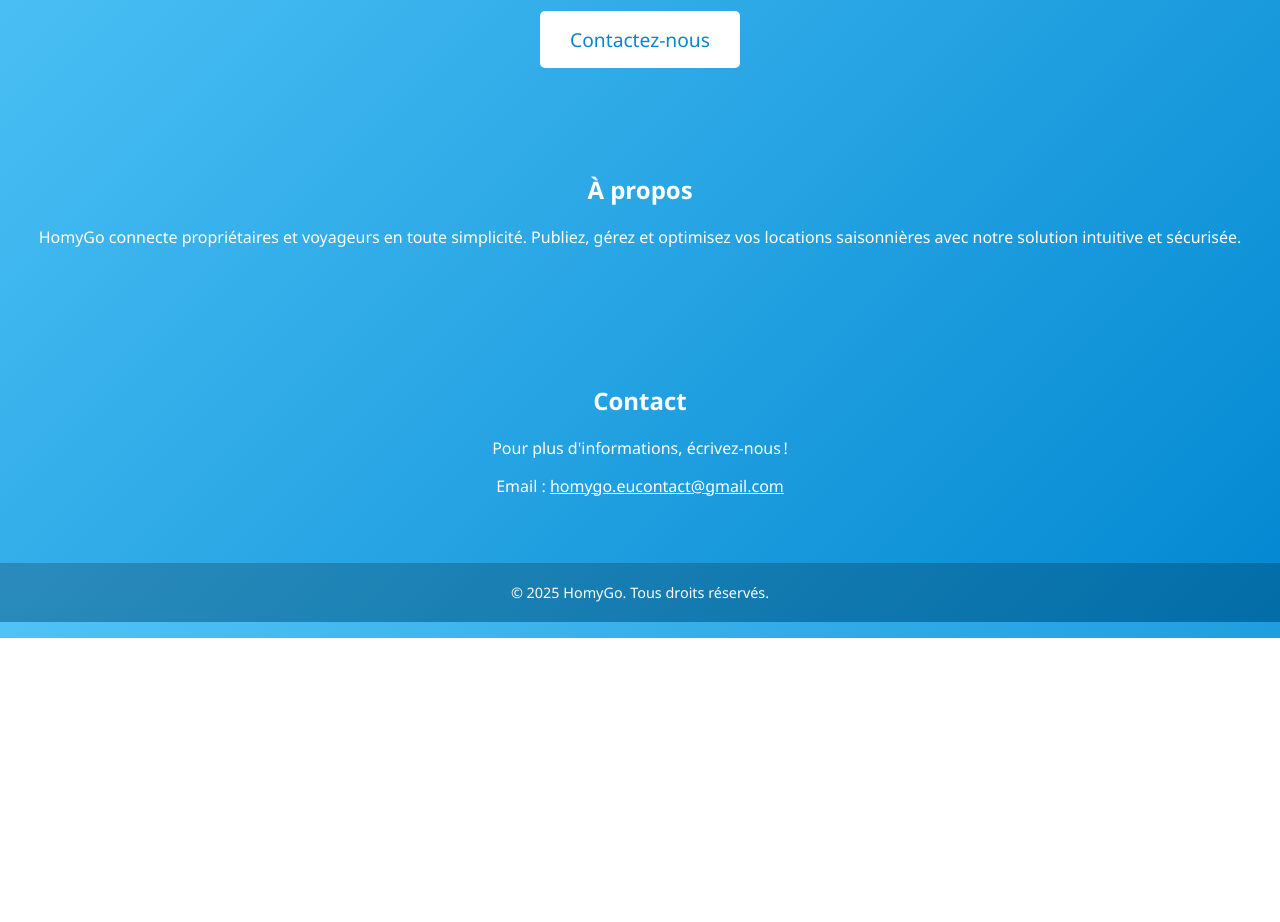
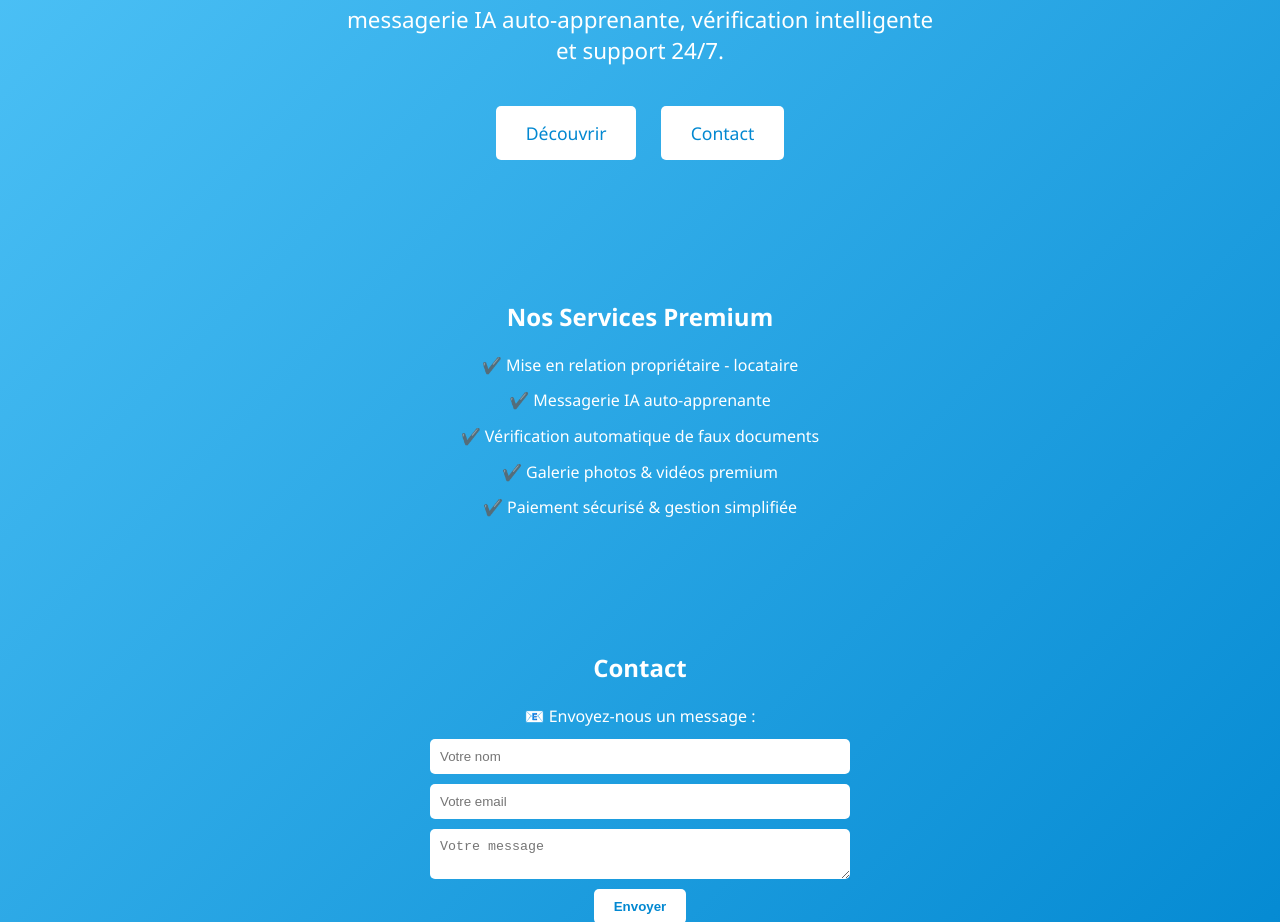
Before and after one commit to teetee971/GestionLocativeModerne, a plain HTML site: page index.html in a window 1280 px wide. Shown: the part 162-1084 px from the top of the page. Before the commit the page ends 800 px from the top, so only its background shows below. Drawn offline with Linux system fonts and the light colour scheme.

Commit message:
Add files via upload

```diff
--- a/index.html
+++ b/index.html
@@ -3,67 +3,58 @@
 <head>
   <meta charset="UTF-8" />
   <meta name="viewport" content="width=device-width, initial-scale=1.0"/>
-  <title>HomyGo | Locations saisonnières modernes</title>
+  <title>HomyGo | Locations saisonnières modernes & sécurisées</title>
+  <meta name="description" content="HomyGo - Gérez vos locations saisonnières facilement avec une messagerie IA auto-apprenante et vérification de documents.">
+  <meta property="og:title" content="HomyGo - Location Moderne"/>
+  <meta property="og:description" content="Connectez propriétaires et voyageurs en toute sécurité grâce à notre messagerie IA et nos outils premium."/>
+  <meta property="og:type" content="website"/>
+  <meta property="og:url" content="https://www.homygo.eu"/>
+  <meta property="og:image" content="https://www.homygo.eu/logo.png"/>
   <style>
-    body {
-      margin: 0;
-      font-family: 'Segoe UI', sans-serif;
-      background: linear-gradient(135deg, #4FC3F7, #0288D1);
-      color: #fff;
-      text-align: center;
-    }
-    header {
-      padding: 50px 20px;
-    }
-    header h1 {
-      font-size: 3em;
-      margin: 0;
-    }
-    header p {
-      font-size: 1.5em;
-      margin: 10px 0 30px;
-    }
-    .cta-button {
-      background: #fff;
-      color: #0288D1;
-      border: none;
-      padding: 15px 30px;
-      font-size: 1.2em;
-      cursor: pointer;
-      border-radius: 5px;
-      text-decoration: none;
-    }
-    section {
-      padding: 50px 20px;
-    }
-    footer {
-      background: rgba(0,0,0,0.2);
-      padding: 20px;
-      font-size: 0.9em;
-    }
+    body { margin:0; font-family:'Segoe UI', sans-serif; background:linear-gradient(135deg,#4FC3F7,#0288D1); color:#fff; text-align:center; }
+    header { padding:60px 20px; }
+    header h1 { font-size:3em; margin:0; }
+    header p { font-size:1.4em; margin:10px auto 30px; max-width:600px; }
+    .cta-button { background:#fff; color:#0288D1; border:none; padding:15px 30px; font-size:1.1em; margin:10px; cursor:pointer; border-radius:5px; text-decoration:none; display:inline-block; }
+    section { padding:50px 20px; }
+    section p { max-width:700px; margin:10px auto; line-height:1.6em; }
+    footer { background:rgba(0,0,0,0.2); padding:20px; font-size:0.9em; }
+    a { color:#fff; text-decoration:underline; }
+    form input, form textarea { display:block; margin:10px auto; padding:10px; width:80%; max-width:400px; border:none; border-radius:5px; }
+    form button { background:#fff; color:#0288D1; border:none; padding:10px 20px; font-weight:bold; cursor:pointer; border-radius:5px; }
   </style>
 </head>
 <body>
 
   <header>
     <h1>HomyGo</h1>
-    <p>Votre partenaire de confiance pour une gestion locative moderne et simple</p>
-    <a href="#contact" class="cta-button">Contactez-nous</a>
+    <p>Plateforme moderne de location saisonnière : messagerie IA auto-apprenante, vérification intelligente et support 24/7.</p>
+    <a href="#services" class="cta-button">Découvrir</a>
+    <a href="#contact" class="cta-button">Contact</a>
   </header>
 
-  <section id="about">
-    <h2>À propos</h2>
-    <p>HomyGo connecte propriétaires et voyageurs en toute simplicité. Publiez, gérez et optimisez vos locations saisonnières avec notre solution intuitive et sécurisée.</p>
+  <section id="services">
+    <h2>Nos Services Premium</h2>
+    <p>✔️ Mise en relation propriétaire - locataire</p>
+    <p>✔️ Messagerie IA auto-apprenante</p>
+    <p>✔️ Vérification automatique de faux documents</p>
+    <p>✔️ Galerie photos & vidéos premium</p>
+    <p>✔️ Paiement sécurisé & gestion simplifiée</p>
   </section>
 
   <section id="contact">
     <h2>Contact</h2>
-    <p>Pour plus d'informations, écrivez-nous !</p>
-    <p>Email : <a href="mailto:homygo.eucontact@gmail.com" style="color: #fff; text-decoration: underline;">homygo.eucontact@gmail.com</a></p>
+    <p>📧 Envoyez-nous un message :</p>
+    <form action="https://formspree.io/f/your_form_id" method="POST">
+      <input type="text" name="name" placeholder="Votre nom" required>
+      <input type="email" name="email" placeholder="Votre email" required>
+      <textarea name="message" placeholder="Votre message" required></textarea>
+      <button type="submit">Envoyer</button>
+    </form>
   </section>
 
   <footer>
-    &copy; 2025 HomyGo. Tous droits réservés.
+    &copy; 2025 HomyGo. Tous droits réservés | <a href="#">Mentions légales</a>
   </footer>
 
 </body>
```
Also changed, not shown: 2 other files.
